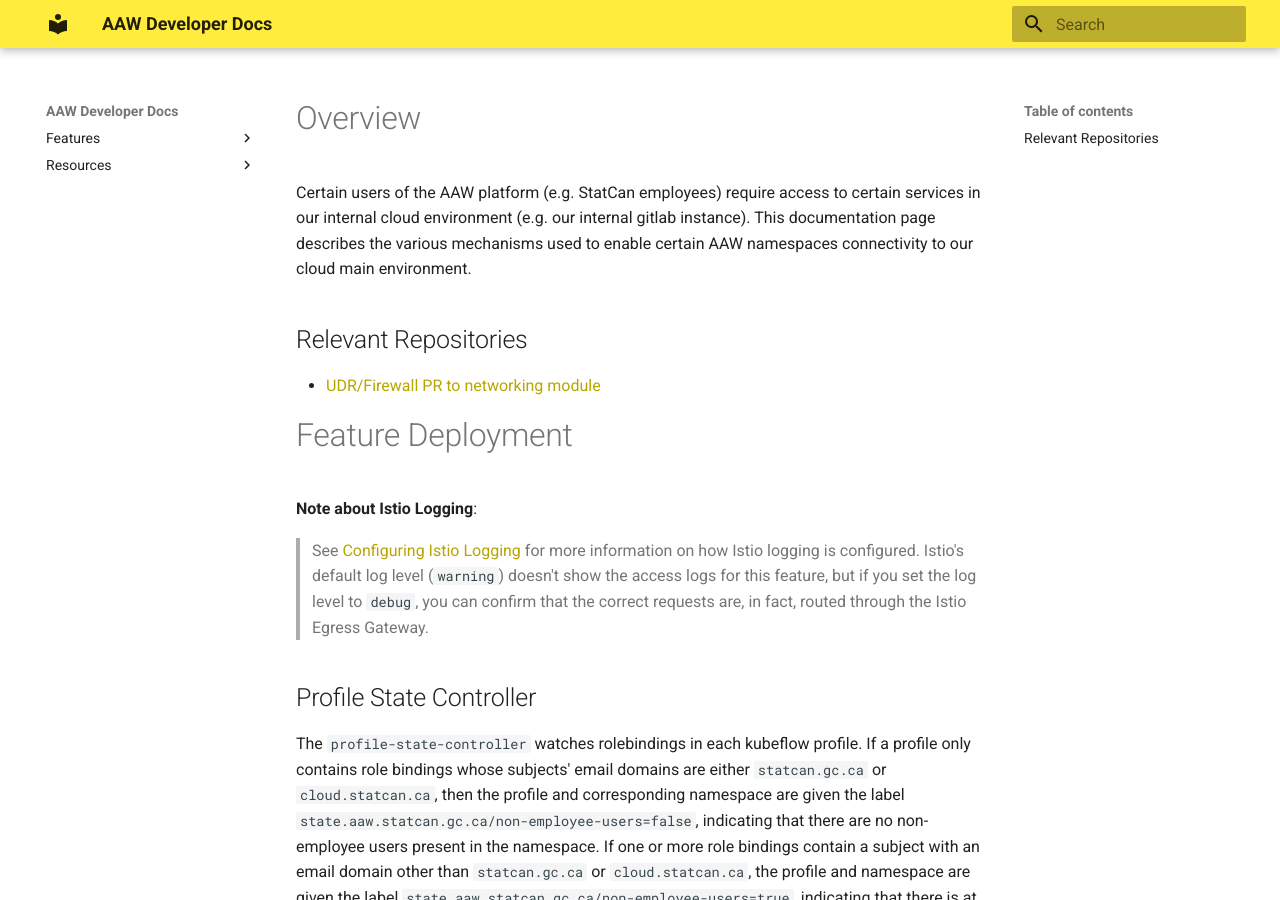
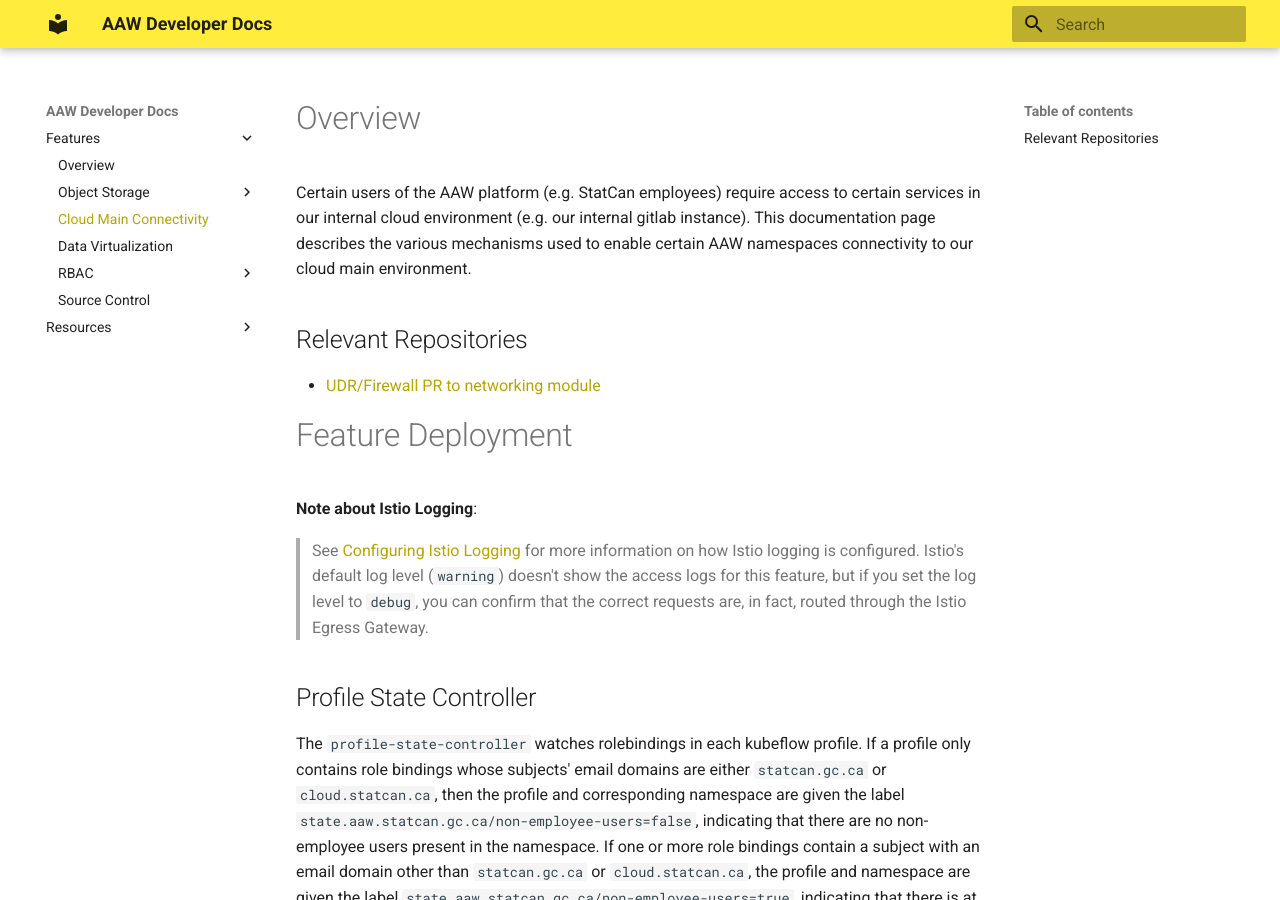
Before and after one commit to StatCan/aaw-developer-docs, an MkDocs documentation site: the page built from docs/features/cloud-main-connectivity/cloud-main-connectivity.md, in a window 1280 px wide and 900 px high. Built offline with MkDocs 1.6.1 and Material for MkDocs 9.7.7, drawn with Linux system fonts in a browser that asks for light colours.

Commit message:
fix(mkdocs.yml): cloud main index location

```diff
--- a/mkdocs.yml
+++ b/mkdocs.yml
@@ -12,7 +12,7 @@ nav:
     - Object Storage:
       - S3Proxy and S3 Explorer: features/object-storage/s3proxy.md
       - Blob CSI: features/object-storage/blobcsi.md
-    - Cloud Main Connectivity: features/cloud-main-connectivity.md
+    - Cloud Main Connectivity: features/cloud-main-connectivity/cloud-main-connectivity.md
     - Data Virtualization: features/data-virtualization/trino.md
     - RBAC:
       - Non-Employee RBAC: features/rbac/non-employee-rbac.md
```
